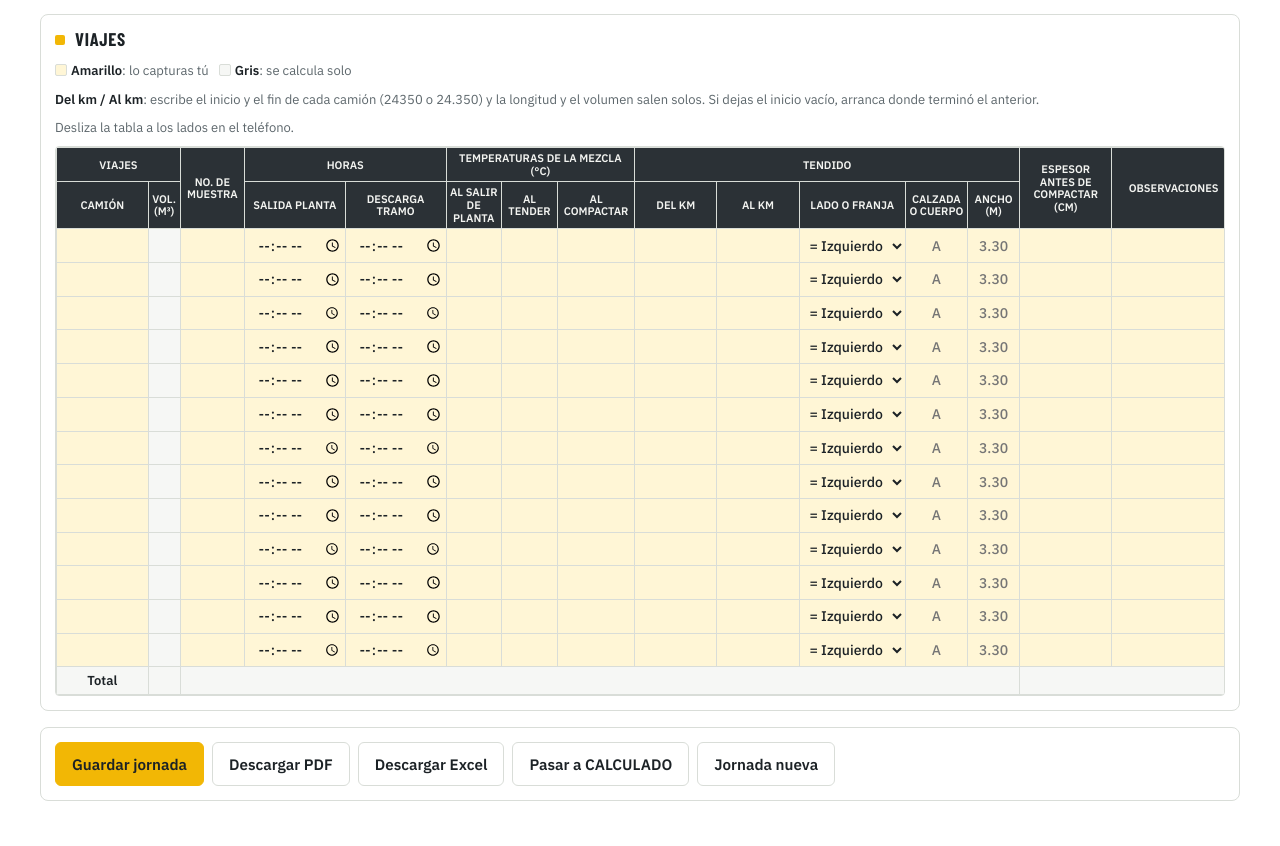
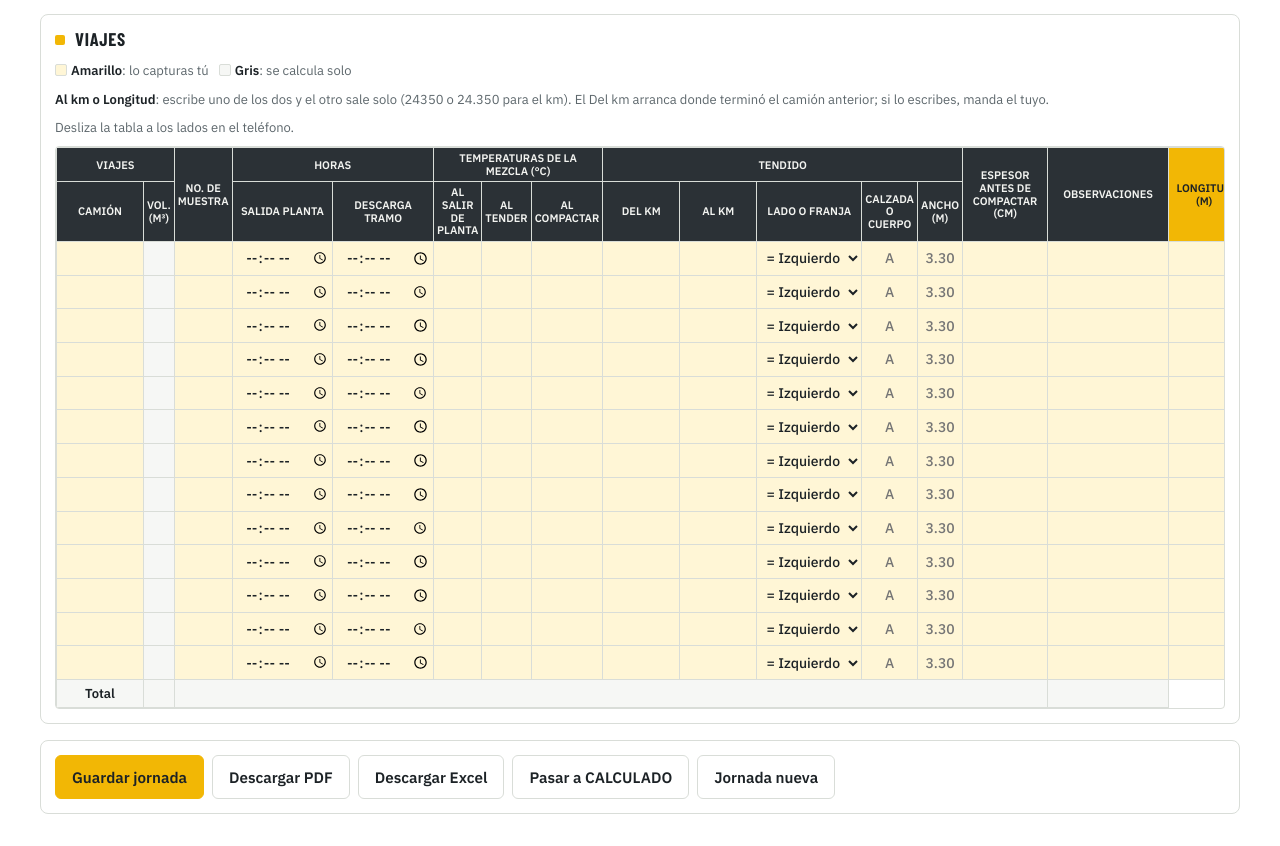
Before and after one commit to ingezequieljuv/TENDIDOS, a plain HTML site: page index.html in a window 1280 px wide. Shown: the part 1472-2318 px from the top of the page. Drawn offline with nearby package versions, Linux system fonts and the light colour scheme.

Commit message:
Longitud y Al km en los dos sentidos: escribes uno y el otro sale solo
Co-Authored-By: Claude Opus 5.5 <noreply@anthropic.com>
Claude-Session: https://claude.ai/code/session_01KsZVgwUJDkMWkfgavjZiCu

```diff
--- a/index.html
+++ b/index.html
@@ -271,7 +271,7 @@ table.cap select{appearance:auto}
 
     <section class="panel">
       <h2>Viajes</h2>
-      <div class="hint" style="margin-bottom:8px"><span><i class="sw" style="background:var(--hi-soft)"></i><b>Amarillo</b>: lo capturas tú</span><span><i class="sw" style="background:var(--field)"></i><b>Gris</b>: se calcula solo</span><span><b>Del km / Al km</b>: escribe el inicio y el fin de cada camión (24350 o 24.350) y la longitud y el volumen salen solos. Si dejas el inicio vacío, arranca donde terminó el anterior.</span><span>Desliza la tabla a los lados en el teléfono.</span></div>
+      <div class="hint" style="margin-bottom:8px"><span><i class="sw" style="background:var(--hi-soft)"></i><b>Amarillo</b>: lo capturas tú</span><span><i class="sw" style="background:var(--field)"></i><b>Gris</b>: se calcula solo</span><span><b>Al km o Longitud</b>: escribe uno de los dos y el otro sale solo (24350 o 24.350 para el km). El Del km arranca donde terminó el camión anterior; si lo escribes, manda el tuyo.</span><span>Desliza la tabla a los lados en el teléfono.</span></div>
       <div class="scroll"><table class="cap" id="tbl"></table></div>
     </section>
 
@@ -430,7 +430,7 @@ function randTemps(only){
 }
 
 /* ---------- Tabla de captura ---------- */
-const HEAD=`<thead><tr><th colspan="2">Viajes</th><th rowspan="2">No. de muestra</th><th colspan="2">Horas</th><th colspan="3">Temperaturas de la mezcla (°C)</th><th colspan="5">Tendido</th><th rowspan="2" id="th-esp">Espesor antes de compactar (cm)</th><th rowspan="2">Observaciones</th></tr>
+const HEAD=`<thead><tr><th colspan="2">Viajes</th><th rowspan="2">No. de muestra</th><th colspan="2">Horas</th><th colspan="3">Temperaturas de la mezcla (°C)</th><th colspan="5">Tendido</th><th rowspan="2" id="th-esp">Espesor antes de compactar (cm)</th><th rowspan="2">Observaciones</th><th rowspan="2" style="background:var(--accent);color:var(--accent-ink)">Longitud (m)</th></tr>
 <tr><th>Camión</th><th>Vol. (m³)</th><th>Salida planta</th><th>Descarga tramo</th><th>Al salir de planta</th><th>Al tender</th><th>Al compactar</th><th>Del km</th><th>Al km</th><th>Lado o franja</th><th>Calzada o cuerpo</th><th>Ancho (m)</th></tr></thead>`;
 function inp(i,k,val,attrs){return`<input data-i="${i}" data-k="${k}" value="${esc(val)}" ${attrs||""}>`}
 function renderTable(){
@@ -449,9 +449,10 @@ function renderTable(){
      `<td${y}>${inp(i,"ancho",r.ancho,`inputmode="decimal" placeholder="${esc(J.c.ancho)}"`)}</td>`+
      `<td${y}><div class="esps">${EKEYS().map(k=>`<label>${nEsp()>1?`<small>${ELAB[k]}</small>`:""}${inp(i,k,r[k],`inputmode="decimal" placeholder="${esc(J.c[k])}"`)}</label>`).join("")}${nEsp()>1?`<span class="eavg" data-o="eavg">${c.e!=null?"prom. "+f2(c.e):""}</span>`:""}</div></td>`+
      `<td${y}>${inp(i,"obs",r.obs,'style="min-width:120px"')}</td>`+
+     (R?`<td${y}>${inp(i,"lon",r.lon,`inputmode="decimal" data-ph="lon" placeholder="${c.lonKm?c.lon.toFixed(1):""}" style="min-width:70px"`)}</td>`:`<td class="calc" data-o="lon">${c.lon!=null?c.lon.toFixed(1):""}</td>`)+
      "</tr>";
   });
-  h+=`</tbody><tfoot><tr><td>Total</td><td data-o="tv">${C.tv||""}</td><td colspan="11"></td><td colspan="2" data-o="tl" style="text-align:left">${C.tl?"Longitud total: "+C.tl.toFixed(1)+" m":""}</td></tr></tfoot>`;
+  h+=`</tbody><tfoot><tr><td>Total</td><td data-o="tv">${C.tv||""}</td><td colspan="12"></td><td data-o="tl">${C.tl?C.tl.toFixed(1):""}</td></tr></tfoot>`;
   $("tbl").innerHTML=h;
   refreshCalc();
 }
@@ -459,11 +460,11 @@ function refreshCalc(){
   const C=computed(),R=J.tipo==="REAL",trs=$("tbl").tBodies[0].rows;
   C.rows.forEach((c,i)=>{const tr=trs[i];
     const set=(o,v)=>{const td=tr.querySelector(`[data-o="${o}"]`);if(td)td.textContent=v};
-    if(R)set("vol",c.vol??"");
+    if(R)set("vol",c.vol??"");else set("lon",c.lon!=null?c.lon.toFixed(1):"");
     const ph=(o,v)=>{const q=tr.querySelector(`[data-ph="${o}"]`);if(q)q.placeholder=v};
-    ph("del",c.on?km(c.del):"");ph("al",c.on?km(c.al):"");set("eavg",c.e!=null?"prom. "+f2(c.e):"");
+    ph("del",c.on?km(c.del):"");ph("al",c.on?km(c.al):"");ph("lon",c.lonKm?c.lon.toFixed(1):"");set("eavg",c.e!=null?"prom. "+f2(c.e):"");
   });
-  const f=$("tbl").tFoot;f.querySelector('[data-o="tv"]').textContent=C.tv||"";f.querySelector('[data-o="tl"]').textContent=C.tl?"Longitud total: "+C.tl.toFixed(1)+" m":"";
+  const f=$("tbl").tFoot;f.querySelector('[data-o="tv"]').textContent=C.tv||"";f.querySelector('[data-o="tl"]').textContent=C.tl?C.tl.toFixed(1):"";
   const a=num(J.c.ancho),e=espDef(),vc=num(J.c.vcam)??14,k0=pkm(J.c.km);
   const per=(a&&e&&vc)?(vc/(a*e/100)):null;
   const kmd=m=>{if(m==null)return"";const k=Math.floor(m/1000),r=m-k*1000;return k+"+"+(Math.round(r*10)/10).toFixed(1).padStart(5,"0")};
@@ -476,6 +477,7 @@ function refreshCalc(){
 }
 $("tbl").addEventListener("input",e=>{const t=e.target;if(!t.dataset.k)return;const r=J.rows[+t.dataset.i],k=t.dataset.k;
   if(k[0]==="t"&&k.length===2)r.t[+k[1]]=t.value;else r[k]=t.value;
+  if(J.tipo==="REAL"&&t.value.trim()&&(k==="lon"||k==="ka")){const o=k==="lon"?"ka":"lon";r[o]="";const q=t.closest("tr").querySelector(`[data-k="${o}"]`);if(q)q.value=""}
   if(k==="cam"){const m=CAMS.find(c=>c.mat===t.value);if(m&&m.vol&&J.tipo==="CALC"&&!r.vol){r.vol=String(m.vol);const v=t.closest("tr").querySelector('[data-k="vol"]');if(v)v.value=r.vol}}
   if(J.tipo==="CALC"&&(k==="vol"||k==="cam")&&rowActive(r)&&r.t.every(x=>x==="")){randTemps(true);const tr=t.closest("tr");[0,1,2].forEach(n=>{const q=tr.querySelector(`[data-k="t${n}"]`);if(q)q.value=r.t[n]})}
   markDirty();refreshCalc()});
@@ -489,7 +491,7 @@ function fillForm(){
   for(let i=0;i<3;i++){$("tx"+i).value=J.c.tx[i];$("tn"+i).value=J.c.tn[i]}espUi();
   const R=J.tipo==="REAL";$("m-real").setAttribute("aria-pressed",R);$("m-calc").setAttribute("aria-pressed",!R);
   $("temps-box").hidden=R;$("b-copy").hidden=!R;
-  $("modo-txt").textContent=R?"REAL: lo que tomas en campo. Capturas del km y al km de cada camión, y la longitud y el volumen salen solos (longitud × ancho × espesor).":"CALCULADO: capturas el volumen de cada camión; la longitud y los cadenamientos salen solos y las temperaturas se generan al azar entre la mínima y la máxima.";
+  $("modo-txt").textContent=R?"REAL: lo que tomas en campo. De cada camión capturas el Al km o la longitud (el otro sale solo) y el volumen se calcula (longitud × ancho × espesor).":"CALCULADO: capturas el volumen de cada camión; la longitud y los cadenamientos salen solos y las temperaturas se generan al azar entre la mínima y la máxima.";
   $("estado").textContent=J.id?("Guardada · "+(J.tipo==="REAL"?"REAL":"CALCULADO")+" · "+fmtF(J.h.fecha)):"Jornada nueva, sin guardar";
   renderTable();
 }
--- a/sw.js
+++ b/sw.js
@@ -1,5 +1,5 @@
 // Tendido JUVISA: funciona sin señal una vez abierta con señal.
-const CACHE="tendido-v5";
+const CACHE="tendido-v6";
 const CORE=["./","index.html","manifest.webmanifest","icon-180.png","icon-192.png","icon-512.png"];
 self.addEventListener("install",e=>{e.waitUntil(caches.open(CACHE).then(c=>c.addAll(CORE)).then(()=>self.skipWaiting()))});
 self.addEventListener("activate",e=>{e.waitUntil(caches.keys().then(ks=>Promise.all(ks.filter(k=>k!==CACHE).map(k=>caches.delete(k)))).then(()=>self.clients.claim()))});
```
